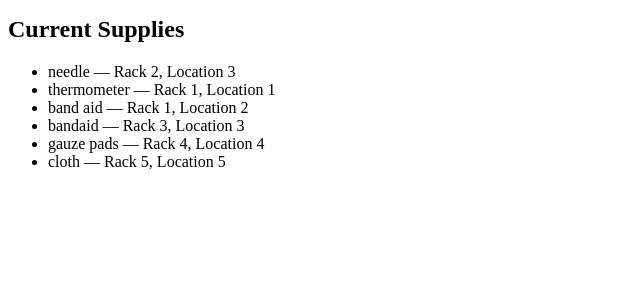
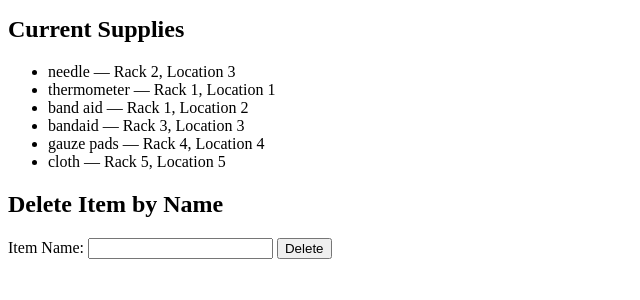
Before and after one commit to meganzupancic/HospitalRetrievalSystem, a Flask app: page / in a window 1280 px wide. Shown: the part 168-468 px from the top of the page, without its empty margins (0-640 px from the left). Run offline with Flask 3, Linux system fonts and the light colour scheme; data comes from the database, SQL or seed files in the repository; both versions use the stored data as it was after the commit.

Commit message:
Added a delete item function

```diff
--- a/app.py
+++ b/app.py
@@ -1,5 +1,10 @@
 from flask import Flask, request, render_template, redirect
-from raspi_system.database_manager import init_db, load_database_from_sqlite, add_item
+from raspi_system.database_manager import (
+    init_db,
+    load_database_from_sqlite,
+    add_item,
+    delete_item_by_name,
+)
 
 app = Flask(__name__)
 init_db()
@@ -18,5 +23,12 @@ def index():
     return render_template("index.html", items=items)
 
 
+@app.route("/delete_by_name", methods=["POST"])
+def delete_by_name():
+    item_name = request.form["item_name"]
+    delete_item_by_name(item_name)
+    return redirect("/")
+
+
 if __name__ == "__main__":
     app.run(host="0.0.0.0", port=5000)
--- a/raspi_system/database_manager.py
+++ b/raspi_system/database_manager.py
@@ -42,3 +42,11 @@ def add_item(item, rack, location):
     )
     conn.commit()
     conn.close()
+
+
+def delete_item_by_name(item_name):
+    conn = sqlite3.connect(DB_PATH)
+    cursor = conn.cursor()
+    cursor.execute("DELETE FROM medical_supplies WHERE item = ?", (item_name,))
+    conn.commit()
+    conn.close()
--- a/templates/index.html
+++ b/templates/index.html
@@ -18,5 +18,12 @@
       <li>{{ entry.item }} — Rack {{ entry.rack }}, Location {{ entry.location }}</li>
     {% endfor %}
   </ul>
+
+  <h2>Delete Item by Name</h2>
+  <form method="POST" action="/delete_by_name">
+    <label>Item Name: <input type="text" name="item_name" required></label>
+    <button type="submit">Delete</button>
+  </form>
+
 </body>
 </html>
```
Also changed, not shown: raspi_system/medical_supplies.db.
